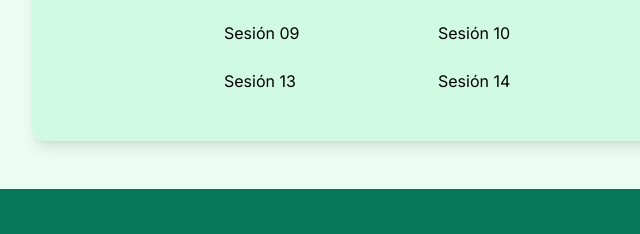
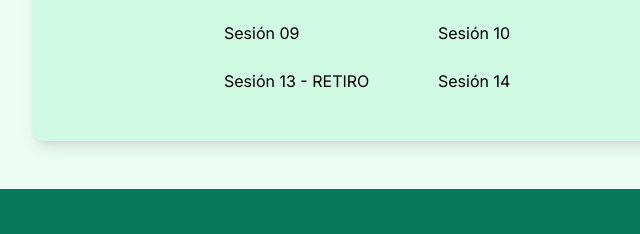
Before and after one commit to git-ruribe/plandevida, a plain HTML site: page index.html in a window 1280 px wide. Shown: the part 3799-4033 px from the top of the page, 0-640 px from the left. Drawn offline with nearby package versions, Linux system fonts and the light colour scheme.

Commit message:
Update index.html

```diff
--- a/index.html
+++ b/index.html
@@ -235,7 +235,7 @@
                     <a href="sesion10.html" class="session-link">Sesión 10</a>
                     <a href="sesion11.html" class="session-link">Sesión 11</a>
                     <a href="sesion12.html" class="session-link">Sesión 12</a>
-                    <a href="sesion13.html" class="session-link">Sesión 13</a>
+                    <a href="" class="session-link">Sesión 13 - RETIRO</a>
                     <a href="sesion14.html" class="session-link">Sesión 14</a>
                     <a href="sesion15.html" class="session-link">Sesión 15</a>
                     <a href="sesion16.html" class="session-link">Sesión 16</a>
```
